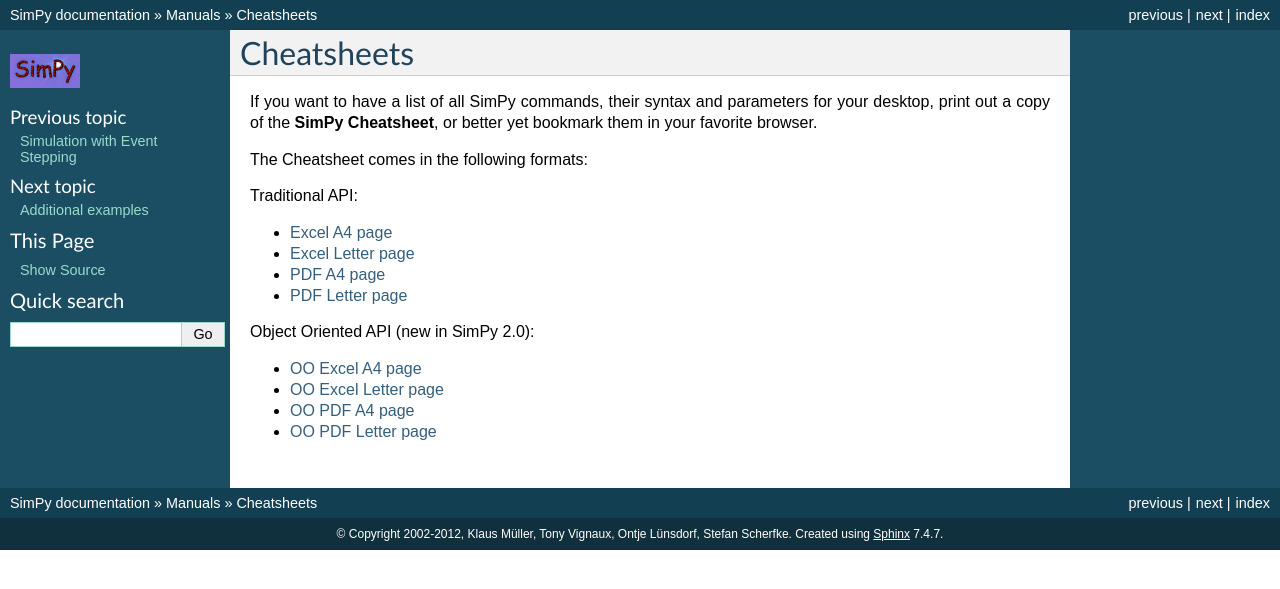
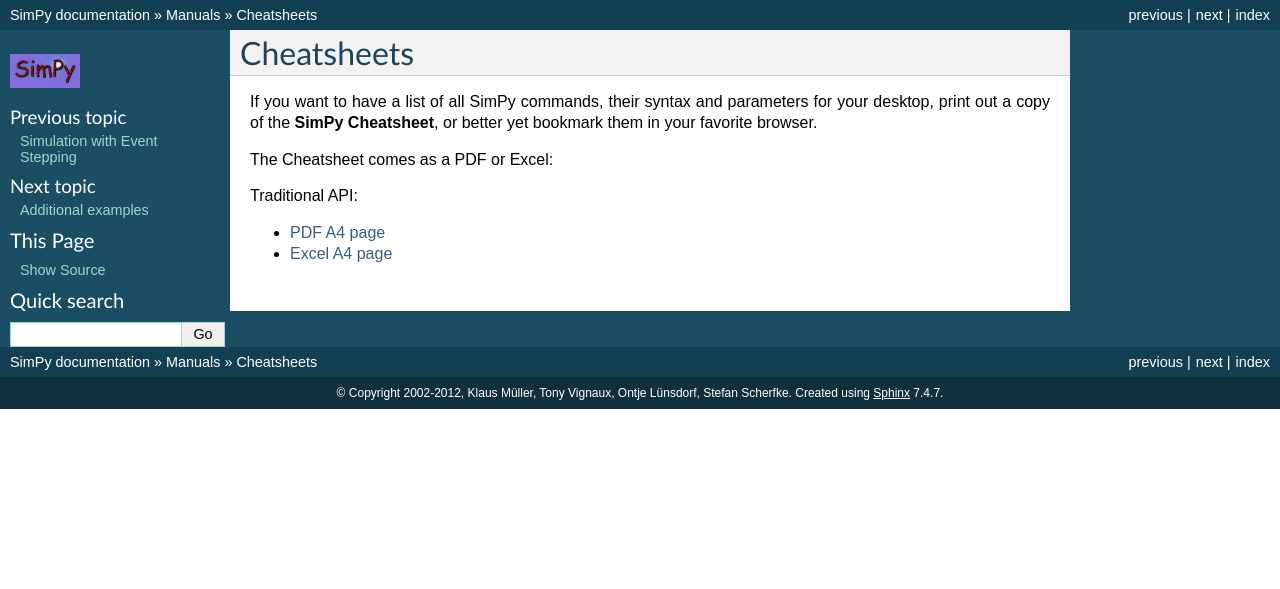
Before and after one commit to SimPyClassic/SimPyClassic, a Sphinx documentation site: the page built from docs/source/Cheatsheets.rst, in a window 1280 px wide. Shown: the top 589 px of the page. Built offline with Sphinx 7.4.7, drawn with Linux system fonts in a browser that asks for light colours; the version number could not be read and is left out.

Commit message:
Replaced the cheatsheets with the new ones done by Steven

```diff
--- a/docs/source/Cheatsheets.rst
+++ b/docs/source/Cheatsheets.rst
@@ -5,27 +5,12 @@
 for your desktop, print out a copy of the **SimPy Cheatsheet**, or better yet bookmark
 them in your favorite browser.
 
-The Cheatsheet comes in the following formats:
+The Cheatsheet comes as a PDF or Excel:
 
 Traditional API:
 
+* `PDF A4 page`_
 * `Excel A4 page`_
-* `Excel Letter page`_
-* `PDF A4 page`_
-* `PDF Letter page`_
 
-Object Oriented API (new in SimPy 2.0):
-
-* `OO Excel A4 page`_
-* `OO Excel Letter page`_
-* `OO PDF A4 page`_
-* `OO PDF Letter page`_
-
-.. _`Excel A4 page`: _static/cheatsheet_A4.xls
-.. _`Excel Letter page`: _static/cheatsheet_Letter.xls
-.. _`PDF A4 page`: _static/Cheatsheet_A4.pdf
-.. _`PDF Letter page`: _static/Cheatsheet_Letter.pdf
-.. _`OO Excel A4 page`: _static/cheatsheetOO_A4.xls
-.. _`OO Excel Letter page`: _static/cheatsheetOO_Letter.xls
-.. _`OO PDF A4 page`: _static/CheatsheetOO_A4.pdf
-.. _`OO PDF Letter page`: _static/CheatsheetOO_Letter.pdf
+.. _`Excel A4 page`: _static/cheatsheet_2_3.xls
+.. _`PDF A4 page`: _static/cheatsheet_2_3.pdf
```
Also changed, not shown: 8 other files.
